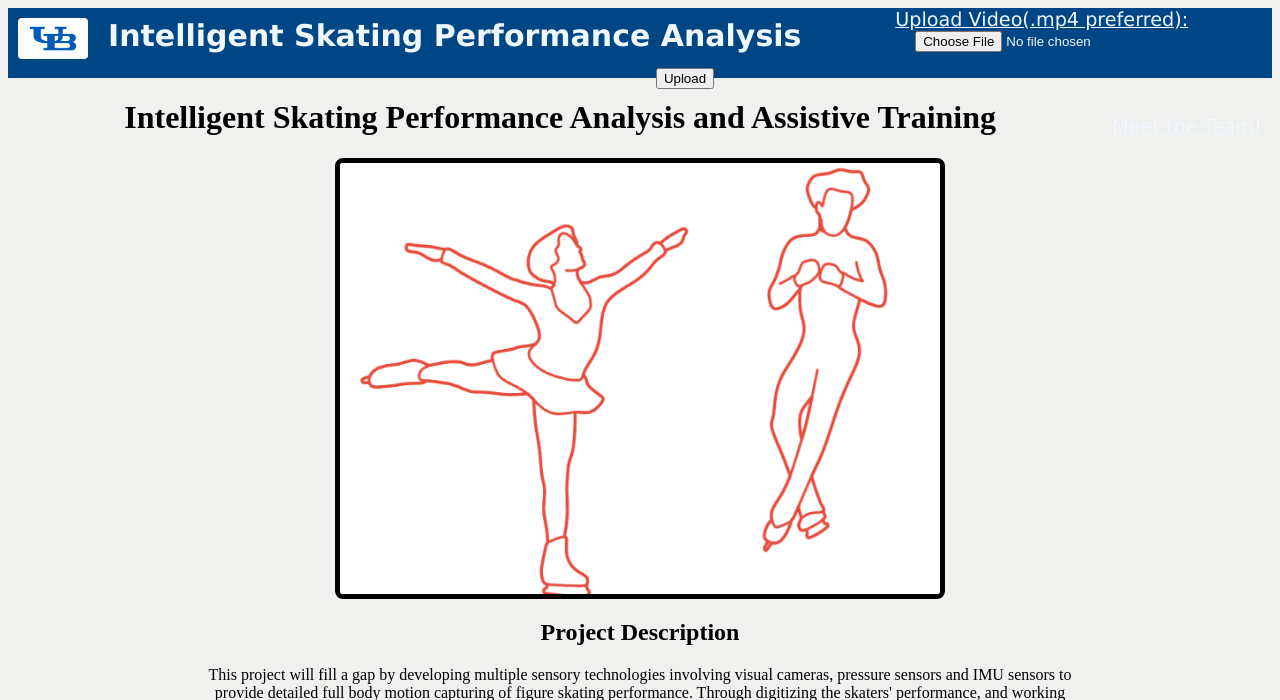
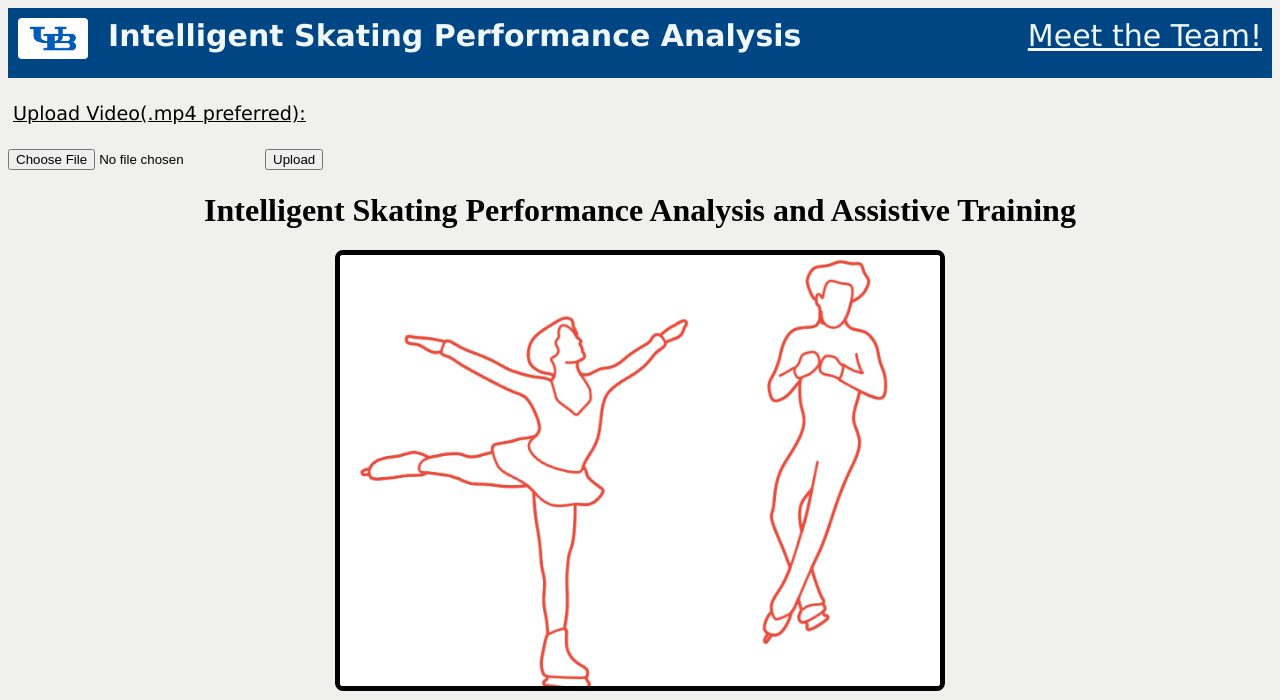
Before and after one commit to NishFish/ResearchWebsite, a Flask app: page / in a window 1280 px wide. Shown: the top 700 px of the page. Run offline with Flask 2, Linux system fonts and the light colour scheme.

Commit message:
Header Styling

```diff
--- a/style.css
+++ b/style.css
@@ -34,7 +34,7 @@
 .upload {
     font-size: larger;
     font-family: "Century Gothic", CenturyGothic, Geneva, AppleGothic, sans-serif;
-    color: aliceblue;
+    color: rgb(0, 0, 0);
     display: inline;
     margin-top: 10px;
     text-decoration: underline;
@@ -48,7 +48,15 @@
     margin-right: 10px;
     margin-top: 10px;
     text-decoration: underline;
+    font-size: 30px;
 }
 body {
     background-color: rgb(240, 240, 239);
 }
+
+.uploadButton{
+    display: inline;
+}
+.uploadText{
+    padding: 5px;
+}
--- a/templates/index.html
+++ b/templates/index.html
@@ -11,14 +11,14 @@
       <a href="?">
       <div class="title">Intelligent Skating Performance Analysis</div>
       </a>
-      <form method="'post" action="/" enctype="multipart/form-data">
-      <div class="upload">Upload Video(.mp4 preferred):<input type='file' name='file' required/></div>
-      <p onclick="alertUser()"><input type='submit' value='Upload'/></p>
-     </form>
       <a href="teampage.html">
       <div class="team">Meet the Team!</div>
       </a>
     </div>
+    <form method="'post" action="/" enctype="multipart/form-data">
+        <div class="upload"><p class="uploadText">Upload Video(.mp4 preferred):</p><input type='file' name='file' required/></div>
+        <p onclick="alertUser()" class="uploadButton"><input type='submit' value='Upload'/></p>
+    </form>
 <h1 style="text-align:center">Intelligent Skating Performance Analysis and Assistive Training</h1>
 <img src="/skater.png" class="my_image"/>
 <div style="margin:0px 200px">
```
